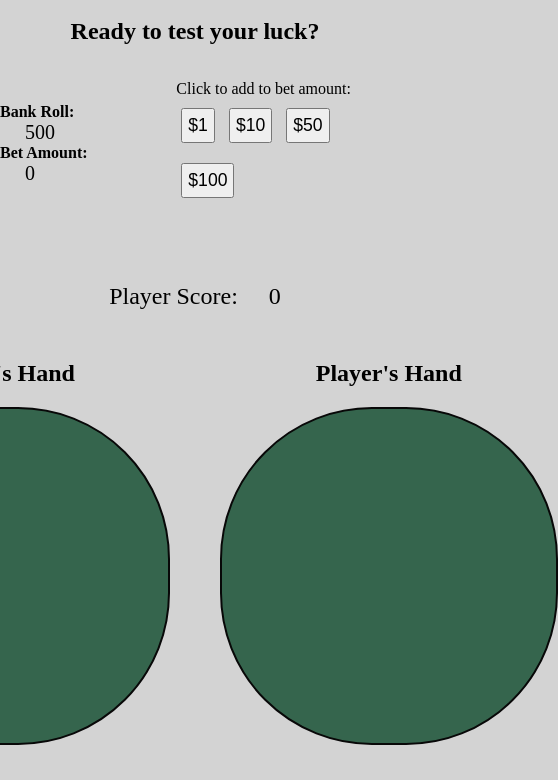
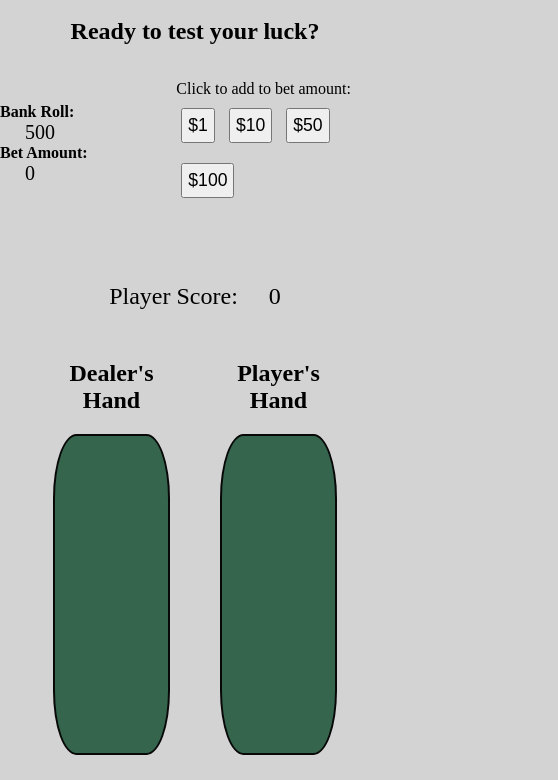
Before and after one commit to adamascencio/Blackjack, a plain HTML site: page index.html in a window 390 px wide. Shown: the part 91-871 px from the top of the page, 558 px wide, since content can reach past the window. Drawn offline with Linux system fonts and the light colour scheme.

Commit message:
added function to render both dealer and player hands

```diff
--- a/css/card-deck-css/css/cardstarter.css
+++ b/css/card-deck-css/css/cardstarter.css
@@ -2,7 +2,7 @@
 .card {
   box-sizing: border-box;
   display: inline-block;
-  margin: 5px 5px 50px 5px;
+  margin: 5px;
   cursor: pointer;
   /* Set the card's dimensions, and size it relative to
      it's font size. */
@@ -29,7 +29,7 @@
   .card.small {
     font-size: 12px; }
   .card.large {
-    font-size: 26px; }
+    font-size: 3vmin; }
   .card.xlarge {
     font-size: 42px; }
   .card.no-border {
--- a/css/main.css
+++ b/css/main.css
@@ -90,11 +90,15 @@ button {
 
 #dealer-hand, #player-hand {
   border: 2px solid rgb(8, 8, 8);
-  border-radius: 45%;
+  border-radius: 20%;
   background-color: #35654d;
-  height: 40vh;
-  width: 40vh;
+  height: 35vh;
+  width: 30vw;
   margin-top: 20px;
+  display: flex;
+  align-items: center;
+  justify-content: center;
+  flex-wrap: wrap;
 }
 
 #hands {
@@ -115,3 +119,9 @@ button {
 #p-score {
   font-size: 1.5rem;
 }
+
+@media screen and (max-width: 1200px) {
+  #dealer-hand, #player-hand {
+    height: 38vh;
+  }
+}
--- a/js/main.js
+++ b/js/main.js
@@ -1,6 +1,6 @@
 /*----- constants -----*/
 const SUITS = ['h', 'd', 's', 'c'];
-const VALUES = ['02', '03', '0', '05', '06', '07', '08', '09', '10', 'j', 'q', 'k', 'a'];
+const VALUES = ['02', '03', '04', '05', '06', '07', '08', '09', '10', 'J', 'Q', 'K', 'A'];
 const ORIGINAL_DECK = createDeck();
 const DISPLAY_WINNER = {
   null: 'Ready to test your luck?',
@@ -29,6 +29,8 @@ let scoreEl = document.getElementById('p-score');
 let dealBtn = document.getElementById('d-button');
 let hitBtn = document.getElementById('h-button');
 let standBtn = document.getElementById('s-button');
+let playerEl = document.getElementById('player-hand');
+let dealerEl = document.getElementById('dealer-hand');
 
 /*----- event listeners -----*/
 document.getElementById('bet-button-row').addEventListener('click', handleBetClick);
@@ -56,8 +58,14 @@ function render() {
   bankRollEl.textContent = bankRoll;
   betEl.textContent = bet;
   scoreEl.textContent = pScore;
+  renderHands();
   renderButtons();
   renderWinner();
+}
+
+function renderHands() {
+  playerEl.innerHTML = pHand.map(cardObj => `<div class="card ${cardObj.face} large"></div>`).join('');
+  dealerEl.innerHTML = dHand.map(cardObj => `<div class="card ${cardObj.back && gameStatus ? 'back' : cardObj.face} large"></div>`).join('');
 }
 
 function renderButtons() {
@@ -90,6 +98,7 @@ function handleDealClick() {
   pHand = [];
   dHand.push(deck.pop(), deck.pop());
   pHand.push(deck.pop(), deck.pop());
+  dHand[1].back = true;
   dScore = getScore(dHand);
   pScore = getScore(pHand);
   if (pScore === 21 || dScore === 21){
```
